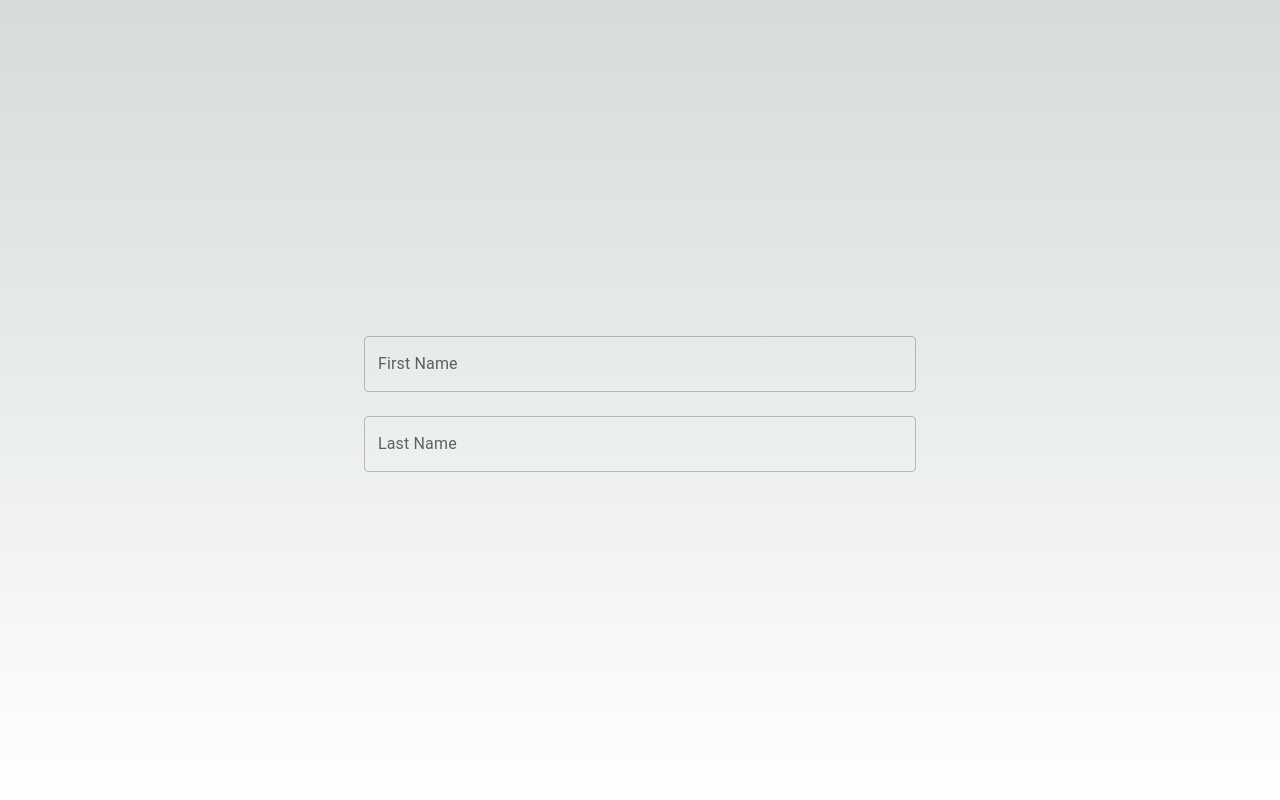
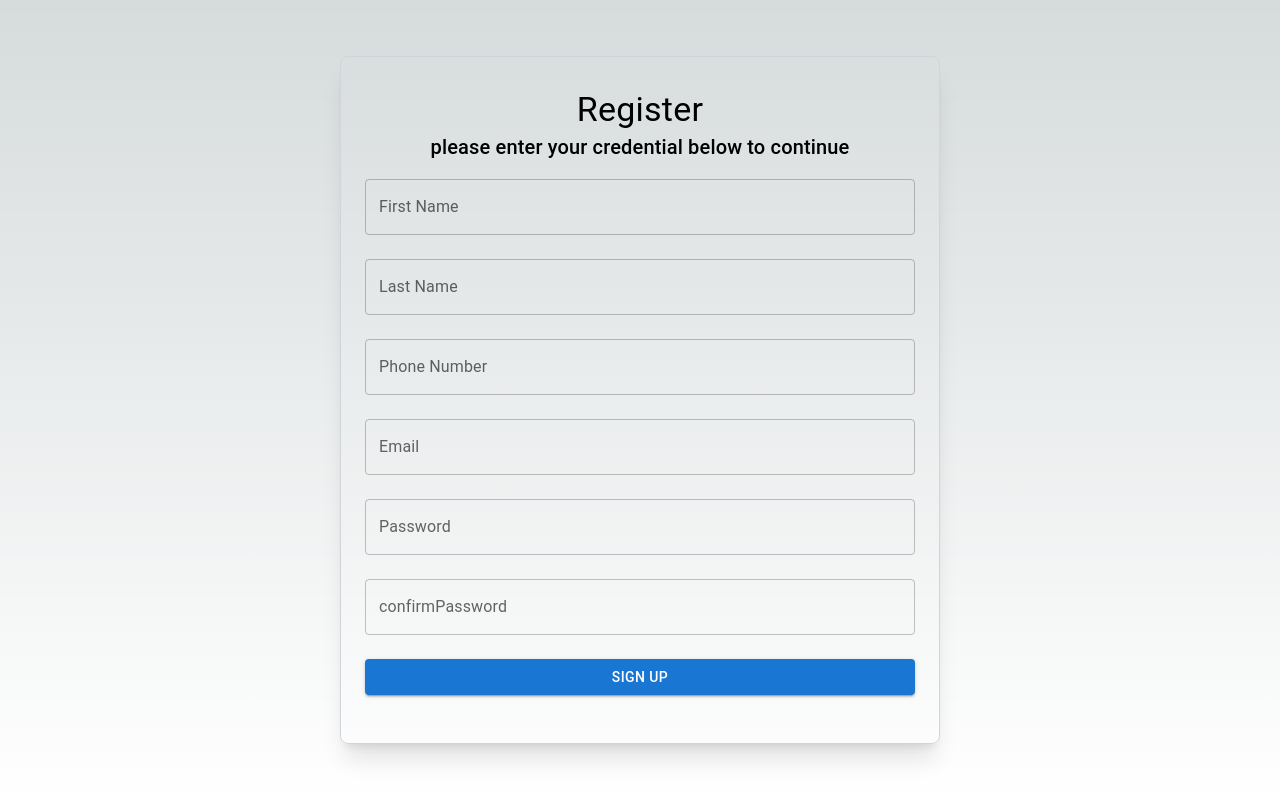
Before and after one commit to khizer406-git/RMS-3.0, a Next.js app: page /signup in a window 1280 px wide. Built offline with nearby package versions, Linux system fonts and the light colour scheme.

Commit message:
SignUp Form WIP

```diff
--- a/app/components/Button/Button.tsx
+++ b/app/components/Button/Button.tsx
@@ -0,0 +1,11 @@
+import Button from '@mui/material/Button';
+
+const CustomButton = () => {
+  return (
+    <Button variant="contained" color="primary" fullWidth>
+      Sign Up
+    </Button>
+  );
+};
+
+export default CustomButton;
--- a/app/components/TextField/TextField.tsx
+++ b/app/components/TextField/TextField.tsx
@@ -10,11 +10,12 @@ interface Props<T extends FieldValues> {
   error?: FieldError;
   value: T[keyof T]
   onChange?: (e:React.ChangeEvent<HTMLInputElement | HTMLTextAreaElement>) => void
+  validator?: () => boolean|string;
 }
 
-const InputTextField = <T extends FieldValues>({ label, name, register, error, value,onChange }: Props<T>) => (
+const InputTextField = <T extends FieldValues>({ label, name, register, error, value,onChange,validator }: Props<T>) => (
   <TextField
-    {...register(name as Path<T>, { required: `${label} is required` })}
+    {...register(name as Path<T>, { required: `${label} is required`,validate: validator  })}
     label={label}
     variant="outlined"
     fullWidth
--- a/app/formValues/index.ts
+++ b/app/formValues/index.ts
@@ -12,4 +12,5 @@ export type SignUpFormValues = {
     email: string;
     phoneNumber: string;
     password: string;
+    confirmPassword: string;
 };
--- a/app/signup/page.tsx
+++ b/app/signup/page.tsx
@@ -5,7 +5,8 @@ import { useForm } from "react-hook-form";
 import InputTextField from "@/components/TextField/TextField";
 import { Box, Container } from '@mui/material';
 import { SignUpFormValues as FormValues } from "@/formValues";
-import Typography from "@mui/material";
+import {Typography } from "@mui/material";
+import CustomButton from "@/components/Button/Button";
 
 const SignUp = () => {
   const {
@@ -19,11 +20,15 @@ const SignUp = () => {
 
   const formValues = watch();
 
-  const onSubmit = (data: FormValues) => {};
+  const onSubmit = (data: FormValues) => {
+
+  };
 
   return (
     <Box className="min-h-screen flex items-center justify-center">
-      <Container maxWidth={"sm"}>
+      <Container className="border border-gray-300 shadow-xl rounded-lg p-8" maxWidth={"sm"}>
+        <Typography className="text-center" variant="h4">Register</Typography>
+        <Typography className="text-center" variant="h6">please enter your credential below to continue</Typography>
         <InputTextField<FormValues>
           label="First Name"
           name="firstName"
@@ -38,6 +43,37 @@ const SignUp = () => {
           error={errors?.lastName}
           value={formValues.lastName}
         />
+        <InputTextField<FormValues>
+          label="Phone Number"
+          name="phoneNumber"
+          register={register}
+          error={errors?.phoneNumber}
+          value={formValues.phoneNumber}
+        />
+        <InputTextField<FormValues>
+          label="Email"
+          name="email"
+          register={register}
+          error={errors?.email}
+          value={formValues.email}
+        />
+        <InputTextField<FormValues>
+          label="Password"
+          name="password"
+          register={register}
+          error={errors?.password}
+          value={formValues.password}
+        />
+        <InputTextField<FormValues>
+          label="confirmPassword"
+          name="confirmPassword"
+          register={register}
+          error={errors?.confirmPassword}
+          value={formValues.confirmPassword}
+        />
+        <Box className='my-4'>
+          <CustomButton />
+        </Box>
       </Container>
     </Box>
   );
```
